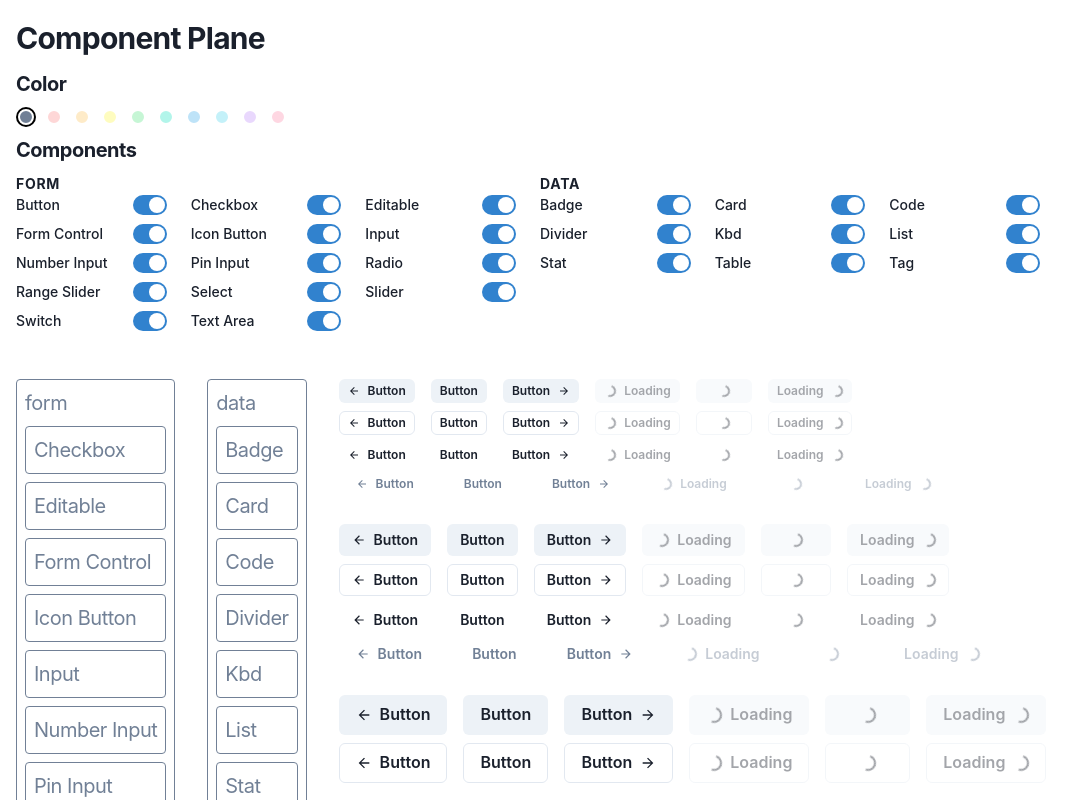
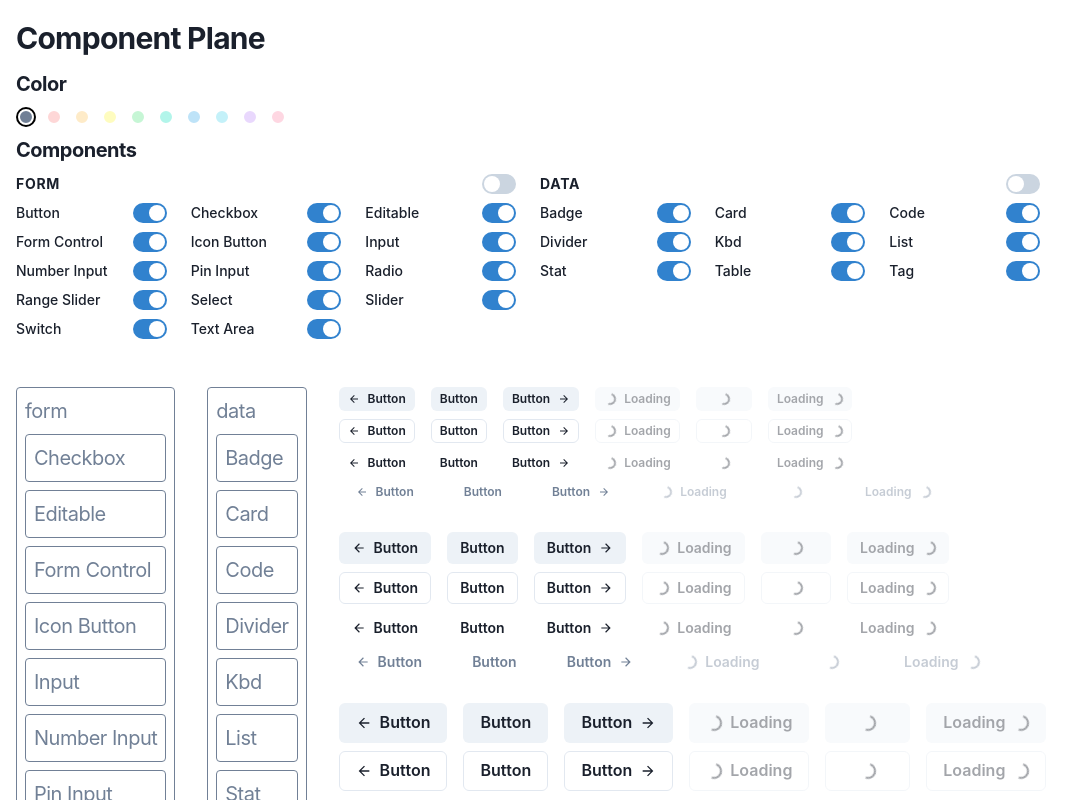
Before and after one commit to rttnbrgr/component-plane, a React (Vite) app: page / in a window 1280 px wide. Shown: the whole page, without its empty margins (0-1087 px from the left). Built offline with nearby package versions, Linux system fonts and the light colour scheme.

Commit message:
breakout component control switch

```diff
--- /dev/null
+++ b/src/components/ComponentControlSwitch.tsx
@@ -0,0 +1,48 @@
+import { FormControl, FormLabel, Switch, SwitchProps } from "@chakra-ui/react";
+
+type ComponentControlSwitchProps = {
+  id: string;
+  children: string;
+  isChecked?: SwitchProps["isChecked"];
+  onChange?: SwitchProps["onChange"];
+  isHeader?: boolean;
+};
+
+export const ComponentControlSwitch = ({
+  id,
+  children,
+  isChecked = undefined,
+  onChange,
+  isHeader = false,
+}: ComponentControlSwitchProps) => {
+  const defaultStyles = {
+    fontSize: "sm",
+  };
+
+  const headerStyles = {
+    textTransform: "uppercase",
+    letterSpacing: "wider",
+    fontWeight: "bold",
+    color: `grey.500`,
+  };
+
+  const styles = isHeader
+    ? {
+        ...headerStyles,
+      }
+    : {};
+
+  return (
+    <FormControl
+      display="flex"
+      alignItems="center"
+      width={"100%"}
+      justifyContent={"space-between"}
+    >
+      <FormLabel htmlFor={id} mb="0" mr="6" {...defaultStyles} {...styles}>
+        {children}
+      </FormLabel>
+      <Switch id={id} isChecked={isChecked} onChange={onChange} />
+    </FormControl>
+  );
+};
--- a/src/components/ComponentControls.tsx
+++ b/src/components/ComponentControls.tsx
@@ -1,45 +1,9 @@
-import {
-  Box,
-  Stack,
-  Text,
-  FormControl,
-  FormLabel,
-  Switch,
-  SimpleGrid,
-  SwitchProps,
-} from "@chakra-ui/react";
+import { Box, Stack, Text, SimpleGrid } from "@chakra-ui/react";
 import {
   componentStateObjectType,
   mockComponents,
 } from "./PlaceholderComponent";
-
-type ComponentControlSwitchProps = {
-  id: any;
-  children: string;
-  isChecked?: SwitchProps["isChecked"];
-  onChange?: SwitchProps["onChange"];
-};
-
-export const ComponentControlSwitch = ({
-  id,
-  children,
-  isChecked = undefined,
-  onChange,
-}: ComponentControlSwitchProps) => {
-  return (
-    <FormControl
-      display="flex"
-      alignItems="center"
-      width={"100%"}
-      justifyContent={"space-between"}
-    >
-      <FormLabel htmlFor={id} mb="0" mr="6" fontSize={"sm"}>
-        {children}
-      </FormLabel>
-      <Switch id={id} isChecked={isChecked} onChange={onChange} />
-    </FormControl>
-  );
-};
+import { ComponentControlSwitch } from "./ComponentControlSwitch";
 
 type ComponentControlProps = {
   visibleComponents: componentStateObjectType;
@@ -64,16 +28,11 @@ export const ComponentControls = ({
             }}
             key={i}
           >
-            <Text
-              fontSize="sm"
-              textTransform={"uppercase"}
-              letterSpacing="wider"
-              fontWeight={"bold"}
-              color={`grey.500`}
-            >
+            <ComponentControlSwitch id={`${i}-${group.id}`} isHeader>
               {group.id}
-            </Text>
-            <SimpleGrid minChildWidth="150px" spacing="2" spacingX={"6"}>
+            </ComponentControlSwitch>
+
+            <SimpleGrid minChildWidth="150px" spacing="2" spacingX={"6"} mt="2">
               {group.components.map((cmp, j) => {
                 const check = visibleComponents["Button"];
                 const check2: boolean = visibleComponents[cmp];
```
